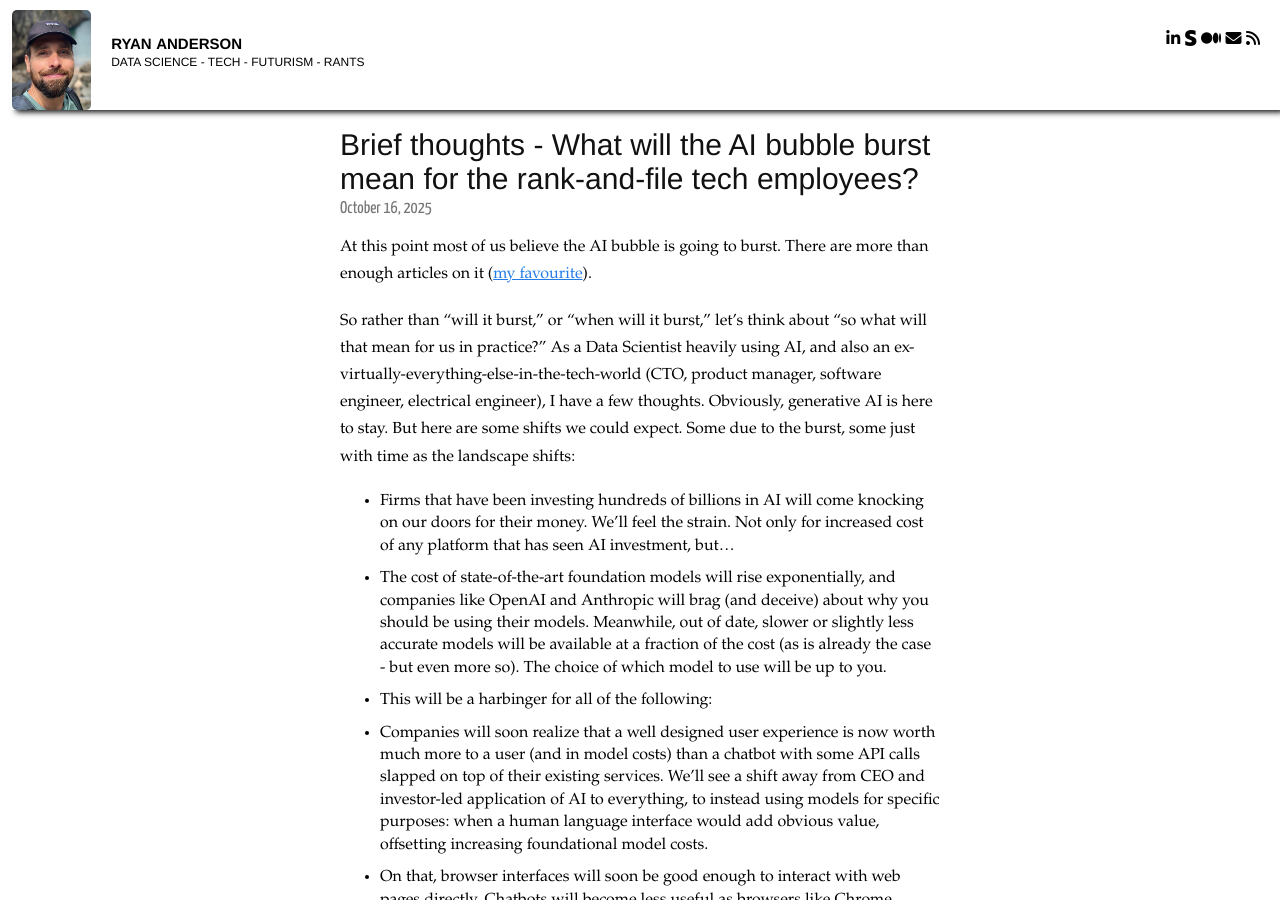
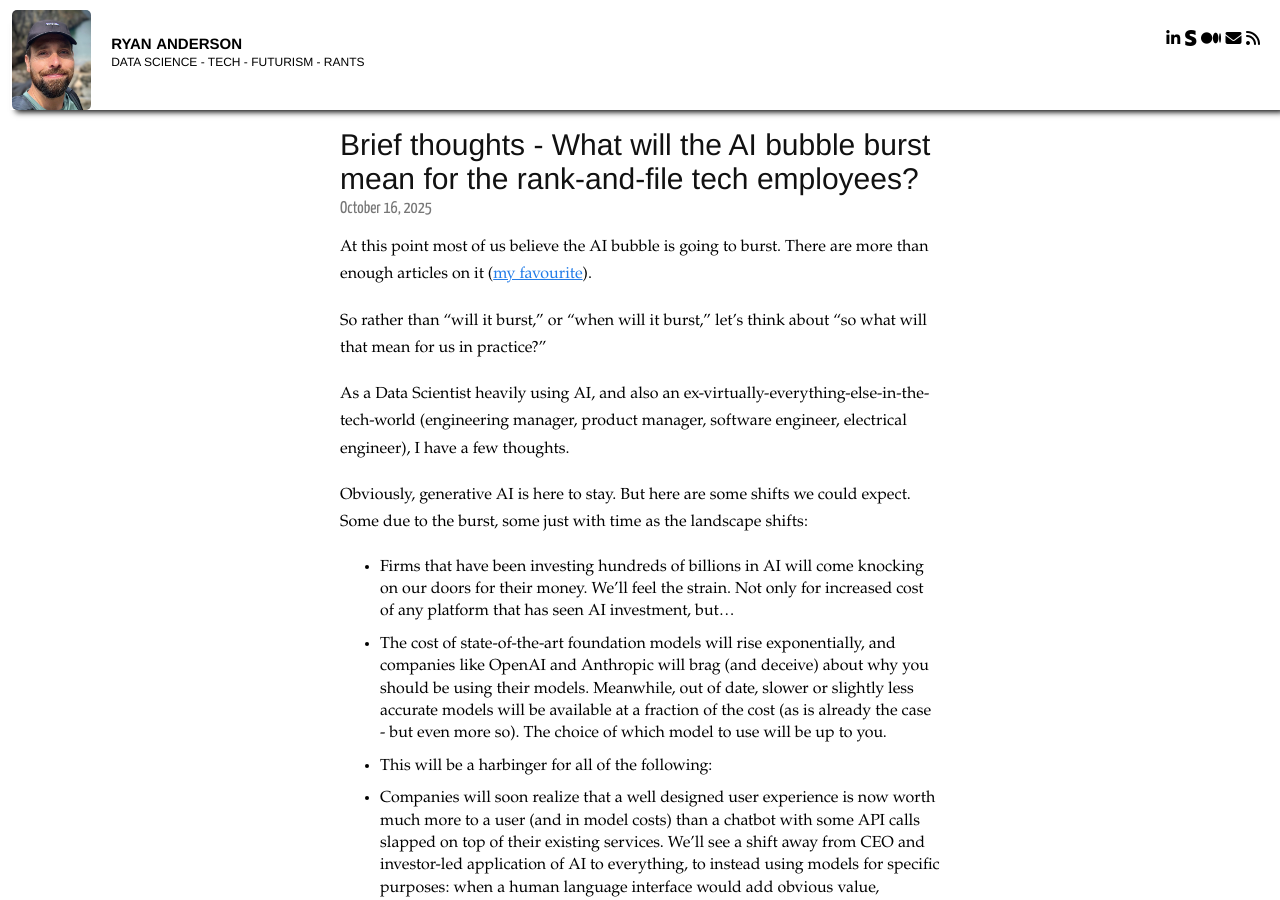
Before and after one commit to ryan-anderson-ds/ryan-anderson-ds.github.io, a Jekyll site: the page built from _posts/2025-10-16-bubble-pop.md, in a window 1280 px wide and 900 px high. Built offline with Jekyll 4.4.1, drawn with Linux system fonts in a browser that asks for light colours.

Commit message:
Update 2025-10-16-bubble-pop.md

```diff
--- a/_posts/2025-10-16-bubble-pop.md
+++ b/_posts/2025-10-16-bubble-pop.md
@@ -6,7 +6,11 @@ type: insights
 
 At this point most of us believe the AI bubble is going to burst. There are more than enough articles on it ([my favourite](https://www.wheresyoured.at/the-case-against-generative-ai/)).
 
-So rather than “will it burst," or “when will it burst,” let’s think about “so what will that mean for us in practice?”  As a Data Scientist heavily using AI, and also an ex-virtually-everything-else-in-the-tech-world (CTO, product manager, software engineer, electrical engineer), I have a few thoughts.   Obviously, generative AI is here to stay. But here are some shifts we could expect. Some due to the burst, some just with time as the landscape shifts:
+So rather than “will it burst," or “when will it burst,” let’s think about “so what will that mean for us in practice?”
+
+As a Data Scientist heavily using AI, and also an ex-virtually-everything-else-in-the-tech-world (engineering manager, product manager, software engineer, electrical engineer), I have a few thoughts.
+
+Obviously, generative AI is here to stay. But here are some shifts we could expect. Some due to the burst, some just with time as the landscape shifts:
 
 - Firms that have been investing hundreds of billions in AI will come knocking on our doors for their money. We’ll feel the strain. Not only for increased cost of any platform that has seen AI investment, but…
 - The cost of state-of-the-art foundation models will rise exponentially, and companies like OpenAI and Anthropic will brag (and deceive) about why you should be using their models. Meanwhile, out of date, slower or slightly less accurate models will be available at a fraction of the cost (as is already the case - but even more so). The choice of which model to use will be up to you.
```
